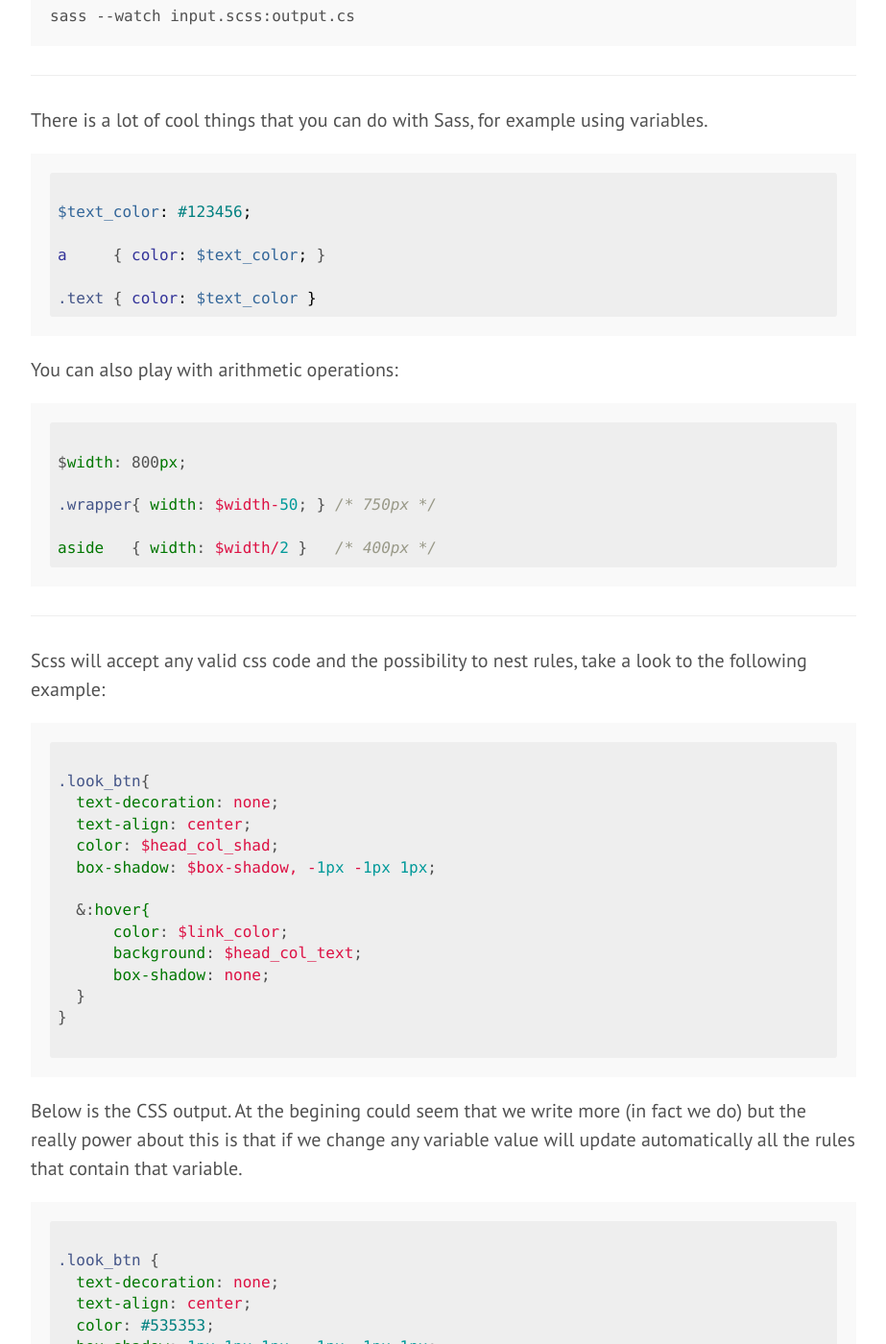
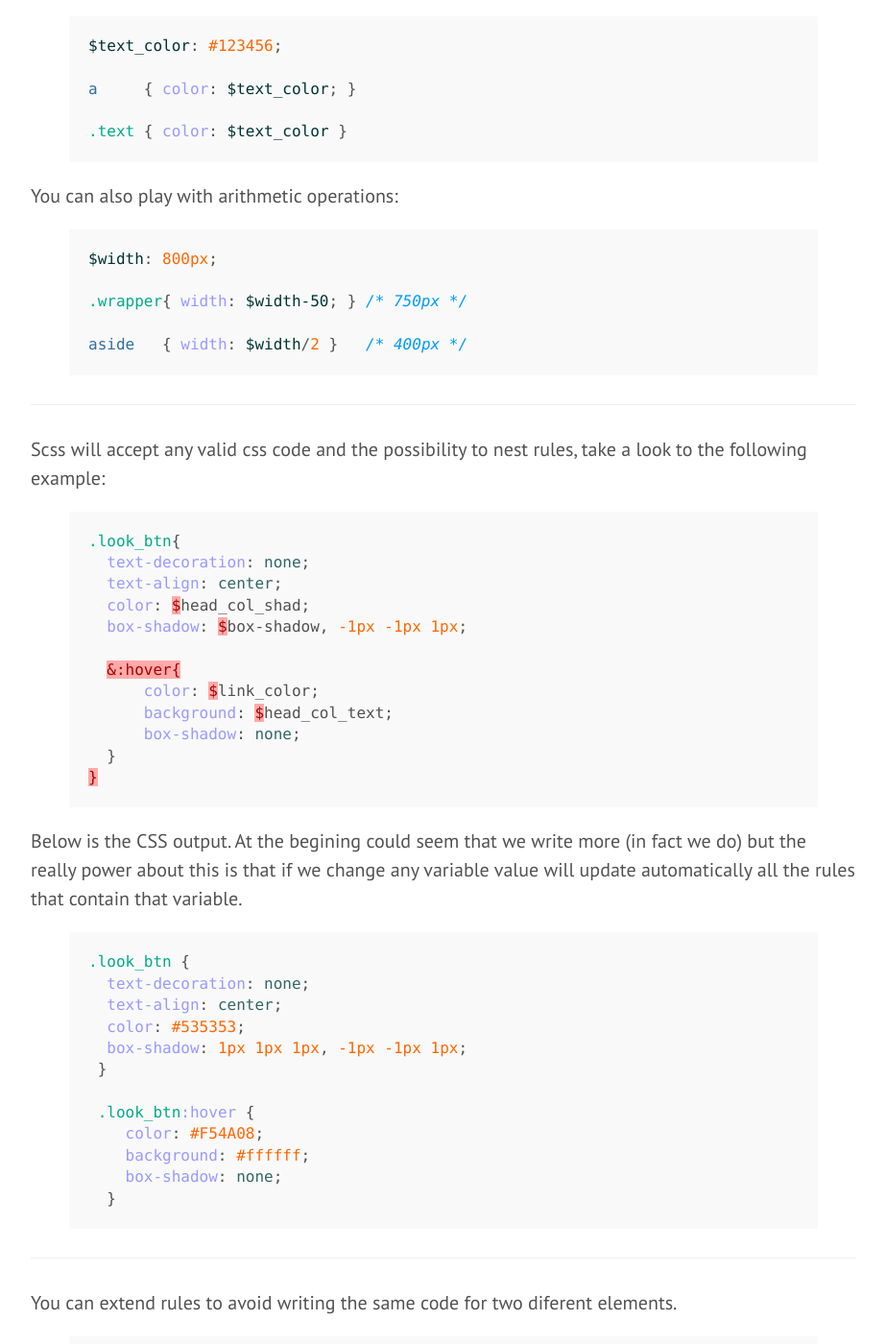
Before and after one commit to byverdu/byverdu.github.io, a Jekyll site: the page built from _posts/2014-9-14-How-to-start-writing-Scss.md, in a window 1280 px wide and 1400 px high, scrolled down 1242 px. Shown: the whole window at 96% size, without its empty margins (288-1211 px from the left). Built offline with Jekyll 4.4.1, drawn with Linux system fonts in a browser that asks for light colours; nearby versions of some CDN libraries; Markdown is read by kramdown in place of the engine named in the settings; comment, search, counter and statistics services are not loaded; some of the changed text lies outside the part shown.

Commit message:
removed highlight js

```diff
--- a/_includes/head.html
+++ b/_includes/head.html
@@ -20,7 +20,6 @@
   <link rel="stylesheet" href="{{ site.baseurl }}public/css/hyde.css">
   <link rel="stylesheet" href="{{ site.baseurl }}public/css/slide_tab.css">
   <link rel="stylesheet" href="{{ site.baseurl }}public/css/own_style.css">
-  <link rel="stylesheet" href="{{ site.baseurl }}public/css/foundation.css">
 
   <link rel="stylesheet" href="http://fonts.googleapis.com/css?family=PT+Sans:400,400italic,700|Abril+Fatface">
 
--- a/_layouts/default.html
+++ b/_layouts/default.html
@@ -26,7 +26,6 @@
     	<script src="https://code.jquery.com/jquery-2.1.1.min.js"></script>
     	<script src="{{ site.baseurl }}public/js/main.js"></script>
       <script src="{{ site.baseurl }}public/js/slide_tab.js"></script>
-    	<script src="{{ site.baseurl }}public/js/highlight.pack.js"></script>
 
   </body>
 </html>
--- a/_posts/2014-9-14-How-to-start-writing-Scss.md
+++ b/_posts/2014-9-14-How-to-start-writing-Scss.md
@@ -10,11 +10,6 @@
 
 <!-- more -->
 
-{% highlight ruby %}
-def foo
-  puts 'foo'
-end
-{% endhighlight %}
 
 So, you are talking about Scss but you say Sass?
 
@@ -26,13 +21,13 @@
 
 That's all, you have Sass installed. The most basic structure folder:
 
-<pre>
+{% highlight bash %}
 .
 └── app
     ├── sass
     │   └── style.scss
     └── style.css
-</pre>
+{% endhighlight %}
 
 You write your **scss** files and after compile them you have a really nice and clean **css** output.
 
@@ -50,29 +45,29 @@
 
 There is a lot of cool things that you can do with Sass, for example using variables.
 
-<pre><code>
+{% highlight scss %}
 $text_color: #123456;
 
 a     { color: $text_color; }
 
 .text { color: $text_color }
-</code></pre>
+{% endhighlight %}
 
 You can also play with arithmetic operations:
 
-<pre><code>
+{% highlight scss %}
 $width: 800px;
 
 .wrapper{ width: $width-50; } /* 750px */
 
 aside   { width: $width/2 }   /* 400px */
-</code></pre>
+{% endhighlight %}
 
 ---
 
 Scss will accept any valid css code and the possibility to nest rules, take a look to the following example:
 
-<pre><code class="css">
+{% highlight css %}
 .look_btn{
   text-decoration: none;
   text-align: center;
@@ -86,11 +81,11 @@
   }
 }
 
-</code></pre>
+{% endhighlight %}
 
 Below is the CSS output. At the begining could seem that we write more (in fact we do) but the really power about this is that if we change any variable value will update automatically all the rules that contain that variable.
 
-<pre><code>
+{% highlight scss %}
 .look_btn {
   text-decoration: none;
   text-align: center;
@@ -103,13 +98,13 @@
     background: #ffffff;
     box-shadow: none;
   }
-</code></pre>
+{% endhighlight %}
 
 ---
 
 You can extend rules to avoid writing the same code for two diferent elements.
 
-<pre><code class="css">
+{% highlight css %}
 .message{
   margin: 5px;
   padding: 5px;
@@ -124,11 +119,11 @@
 	@extend .message;
 	background-color: rgba(245,74,8,0.75);
 }
-</code></pre>
+{% endhighlight %}
 
 CSS output:
 
-<pre><code>
+{% highlight scss %}
 .message, .notice, .errors {
   margin: 5px;
   padding: 5px;
@@ -142,13 +137,13 @@
   background-color: rgba(245, 74, 8, 0.75);
 }
 
- </code></pre>
+ {% endhighlight %}
 
  ---
 
  If you are repeating blocks of code you can always use mixins to help you out, they are functions where you place the code which will be called wherever you use it.
 
- <pre><code class="css">
+ {% highlight css %}
  @mixin link_style{
 	text-decoration: none;
 	color: red;
@@ -165,4 +160,4 @@
         border:  1px solid black;
         display: block;
 }
-</code></pre>
+{% endhighlight %}
```
